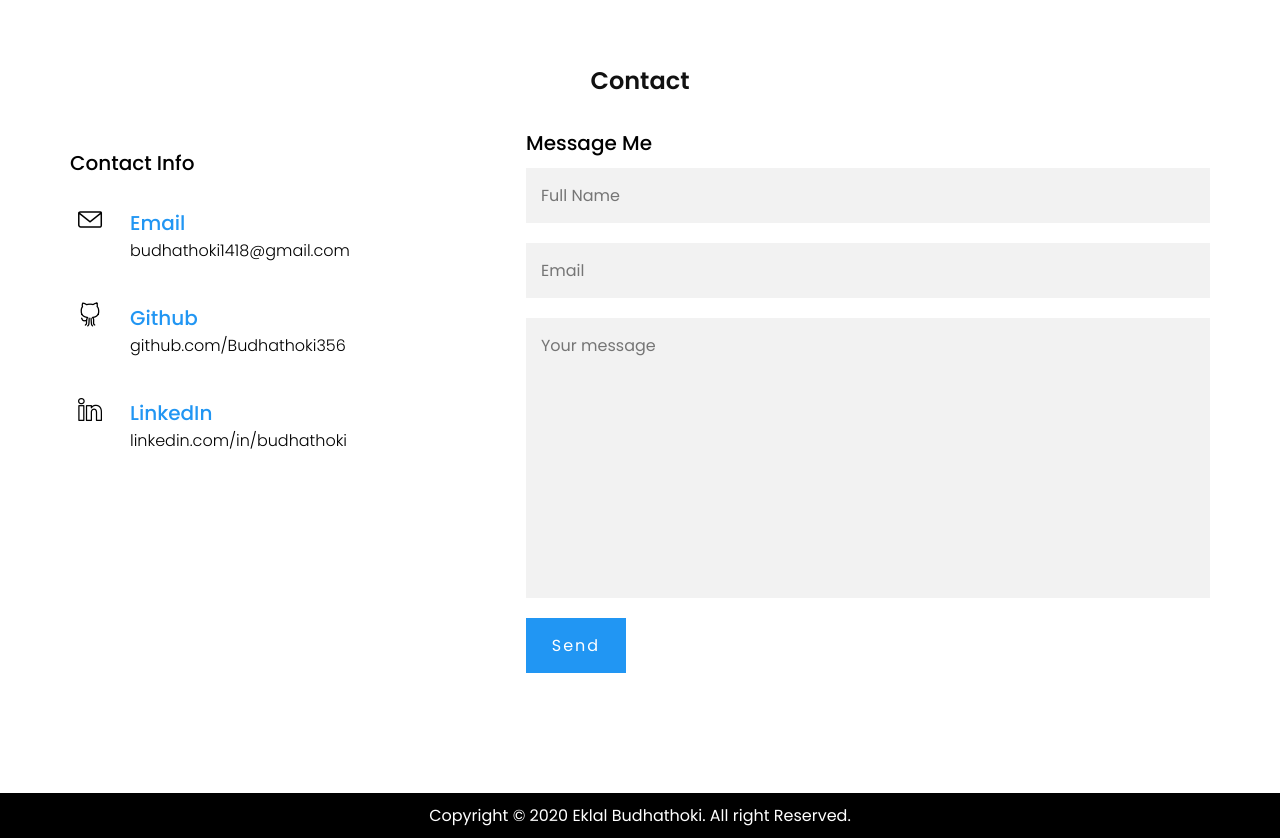
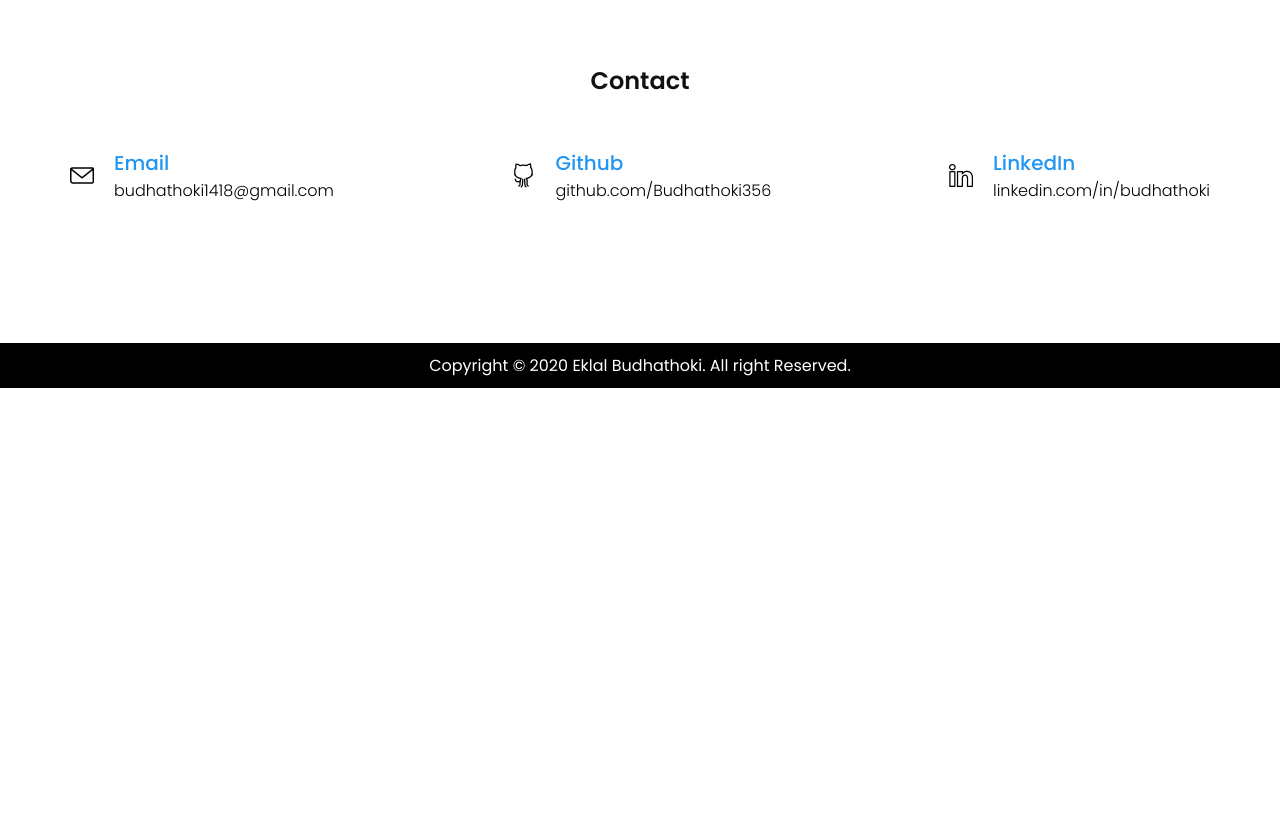
Before and after one commit to Budhathoki356/portfolio-v2, a website: page index.html in a window 1280 px wide. Shown: the part 4280-5118 px from the top of the page. After the commit the page ends 4668 px from the top, so only its background shows below. Drawn offline with nearby package versions, Linux system fonts and the light colour scheme.

Commit message:
removed form

```diff
--- a/index.html
+++ b/index.html
@@ -220,7 +220,7 @@
       </div>
       <div class="content">
         <div class="contactInfo">
-          <h3>Contact Info</h3>
+          <!-- <h3>Contact Info</h3> -->
           <div class="contactInfoBx">
             <div class="box">
               <i class="icon-envelope"></i>
@@ -245,7 +245,7 @@
             </div>
           </div>
         </div>
-        <div class="formBx">
+        <!-- <div class="formBx">
           <form id="contact-form">
             <h3>Message Me</h3>
             <input id="inputName" type="text" name="" placeholder="Full Name" />
@@ -263,7 +263,7 @@
               value="Send"
             />
           </form>
-        </div>
+        </div> -->
       </div>
     </section>
 
--- a/style.css
+++ b/style.css
@@ -252,7 +252,7 @@ header.sticky ul li a {
 
 /* Contact Section */
 .contact .content {
-    display: flex;
+    /* display: flex; */
 }
 
 .formBx {
@@ -294,24 +294,25 @@ header.sticky ul li a {
 }
 
 .contactInfo {
-    min-width: 40%;
+    /* min-width: 40%; */
 }
 
 .contactInfoBx {
     position: relative;
+    display: flex;
+    justify-content: space-between;
+
 }
 
 .contactInfoBx .box {
     position: relative;
     padding: 20px 0;
     display: flex;
+    justify-content: center;
+    align-items: center;
 }
 
 .contactInfoBx .box i{
-    min-width: 40px;
-    display: flex;
-    justify-content: center;
-    align-items: flex-start;
     font-size: 24px;
 }
 
```
